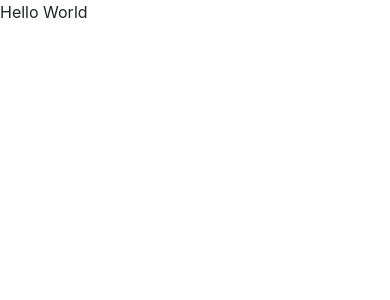
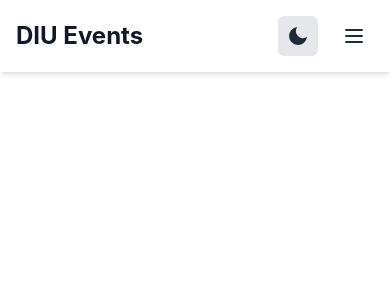
Before and after one commit to shakil-28/DIUEventsWeb, a React (Create React App) app: page / in a window 390 px wide. Shown: the top 300 px of the page. Built offline with nearby package versions, Linux system fonts and the light colour scheme.

Commit message:
tailwind configured & NavBar designed

```diff
--- a/package.json
+++ b/package.json
@@ -35,5 +35,10 @@
       "last 1 firefox version",
       "last 1 safari version"
     ]
+  },
+  "devDependencies": {
+    "autoprefixer": "^10.4.21",
+    "postcss": "^8.5.6",
+    "tailwindcss": "^3.4.17"
   }
 }
--- /dev/null
+++ b/postcss.config.js
@@ -0,0 +1,6 @@
+module.exports = {
+  plugins: {
+    tailwindcss: {},
+    autoprefixer: {},
+  },
+}
--- a/public/index.html
+++ b/public/index.html
@@ -10,8 +10,6 @@
       content="Web site created using create-react-app"
     />
     <link rel="apple-touch-icon" href="%PUBLIC_URL%/logo192.png" />
-    <link href="https://cdn.jsdelivr.net/npm/bootstrap@5.3.7/dist/css/bootstrap.min.css" rel="stylesheet" integrity="sha384-LN+7fdVzj6u52u30Kp6M/trliBMCMKTyK833zpbD+pXdCLuTusPj697FH4R/5mcr" crossorigin="anonymous">
-
     <!--
       manifest.json provides metadata used when your web app is installed on a
       user's mobile device or desktop. See https://developers.google.com/web/fundamentals/web-app-manifest/
@@ -41,7 +39,5 @@
       To begin the development, run `npm start` or `yarn start`.
       To create a production bundle, use `npm run build` or `yarn build`.
     -->
-    <script src="https://cdn.jsdelivr.net/npm/bootstrap@5.3.7/dist/js/bootstrap.bundle.min.js" integrity="sha384-ndDqU0Gzau9qJ1lfW4pNLlhNTkCfHzAVBReH9diLvGRem5+R9g2FzA8ZGN954O5Q" crossorigin="anonymous"></script>
-
   </body>
 </html>
--- a/src/App.js
+++ b/src/App.js
@@ -1,9 +1,11 @@
 import './App.css';
+import NavBar from './components/NavBar';
+
 
 function App() {
   return (
     <>
-    <p>Hello World</p>
+    <NavBar />
     </>
   );
 }
--- a/src/components/NavBar.js
+++ b/src/components/NavBar.js
@@ -1,5 +1,144 @@
-export function NavBar() {
+import { useState, useEffect } from 'react';
+
+export default function NavBar() {
+  const [theme, setTheme] = useState('light');
+  const [menuOpen, setMenuOpen] = useState(false);
+
+  useEffect(() => {
+    if (
+      localStorage.theme === 'dark' ||
+      (!('theme' in localStorage) &&
+        window.matchMedia('(prefers-color-scheme: dark)').matches)
+    ) {
+      document.documentElement.classList.add('dark');
+      setTheme('dark');
+    } else {
+      document.documentElement.classList.remove('dark');
+      setTheme('light');
+    }
+  }, []);
+
+  const toggleTheme = () => {
+    if (theme === 'dark') {
+      document.documentElement.classList.remove('dark');
+      localStorage.setItem('theme', 'light');
+      setTheme('light');
+    } else {
+      document.documentElement.classList.add('dark');
+      localStorage.setItem('theme', 'dark');
+      setTheme('dark');
+    }
+  };
+
+  const toggleMenu = () => {
+    setMenuOpen(!menuOpen);
+  };
+
   return (
+    <nav className="bg-white dark:bg-gray-900 shadow-md">
+  <div className="max-w-7xl mx-auto px-4 py-4 flex justify-between items-center">
+    <div className="text-2xl font-bold text-gray-900 dark:text-white">DIU Events</div>
+
+    {/* Desktop menu */}
+    <ul className="hidden md:flex space-x-6 text-gray-800 dark:text-gray-200 font-medium">
+      <li className="hover:text-blue-500 cursor-pointer">Home</li>
+      <li className="hover:text-blue-500 cursor-pointer">Events</li>
+      <li className="hover:text-blue-500 cursor-pointer">About</li>
+      <li className="hover:text-blue-500 cursor-pointer">Contact</li>
+    </ul>
+
+    <div className="flex items-center space-x-4">
+      {/* Theme toggle button - always visible */}
+      <button
+        onClick={toggleTheme}
+        className="p-2 rounded-md bg-gray-200 dark:bg-gray-700 text-gray-800 dark:text-gray-200"
+        aria-label="Toggle Dark Mode"
+      >
+        {theme === 'dark' ? (
+          /* Sun icon */
+          <svg
+            xmlns="http://www.w3.org/2000/svg"
+            className="h-6 w-6"
+            fill="none"
+            viewBox="0 0 24 24"
+            stroke="currentColor"
+          >
+            <path
+              strokeLinecap="round"
+              strokeLinejoin="round"
+              strokeWidth={2}
+              d="M12 3v1m0 16v1m8.66-9H21m-18 0H3m15.364-6.364l-.707.707M6.343 17.657l-.707.707m12.728 0l-.707-.707M6.343 6.343l-.707-.707M12 7a5 5 0 100 10 5 5 0 000-10z"
+            />
+          </svg>
+        ) : (
+          /* Moon icon */
+          <svg
+            xmlns="http://www.w3.org/2000/svg"
+            className="h-6 w-6"
+            fill="currentColor"
+            viewBox="0 0 24 24"
+            stroke="none"
+          >
+            <path d="M21 12.79A9 9 0 1111.21 3a7 7 0 009.79 9.79z" />
+          </svg>
+        )}
+      </button>
+
+      {/* Mobile menu button - only visible on small screens */}
+      <div className="md:hidden">
+        <button
+          onClick={toggleMenu}
+          className="p-2 rounded-md text-gray-800 dark:text-gray-200 focus:outline-none"
+          aria-label="Toggle menu"
+        >
+          {!menuOpen ? (
+            /* Hamburger icon */
+            <svg
+              xmlns="http://www.w3.org/2000/svg"
+              className="h-6 w-6"
+              fill="none"
+              viewBox="0 0 24 24"
+              stroke="currentColor"
+            >
+              <path
+                strokeLinecap="round"
+                strokeLinejoin="round"
+                strokeWidth={2}
+                d="M4 6h16M4 12h16M4 18h16"
+              />
+            </svg>
+          ) : (
+            /* Close icon */
+            <svg
+              xmlns="http://www.w3.org/2000/svg"
+              className="h-6 w-6"
+              fill="none"
+              viewBox="0 0 24 24"
+              stroke="currentColor"
+            >
+              <path
+                strokeLinecap="round"
+                strokeLinejoin="round"
+                strokeWidth={2}
+                d="M6 18L18 6M6 6l12 12"
+              />
+            </svg>
+          )}
+        </button>
+      </div>
+    </div>
+  </div>
+
+  {/* Mobile menu */}
+  {menuOpen && (
+    <ul className="md:hidden px-4 pb-4 space-y-2 bg-white dark:bg-gray-900 text-gray-800 dark:text-gray-200 font-medium">
+      <li className="hover:text-blue-500 cursor-pointer">Home</li>
+      <li className="hover:text-blue-500 cursor-pointer">Events</li>
+      <li className="hover:text-blue-500 cursor-pointer">About</li>
+      <li className="hover:text-blue-500 cursor-pointer">Contact</li>
+    </ul>
+  )}
+</nav>
 
   );
 }
--- a/src/index.css
+++ b/src/index.css
@@ -1,3 +1,8 @@
+@tailwind base;
+@tailwind components;
+@tailwind utilities;
+
+
 body {
   margin: 0;
   font-family: -apple-system, BlinkMacSystemFont, 'Segoe UI', 'Roboto', 'Oxygen',
--- /dev/null
+++ b/tailwind.config.js
@@ -0,0 +1,12 @@
+/** @type {import('tailwindcss').Config} */
+module.exports = {
+  darkMode: 'class',
+  content: [
+    "./public/index.html",         // CRA uses this for root HTML
+    "./src/**/*.{js,jsx,ts,tsx}",  // All React component files
+  ],
+  theme: {
+    extend: {},
+  },
+  plugins: [],
+}
```
Also changed, not shown: 1 other file (tests, documents, lock files or other folders).
